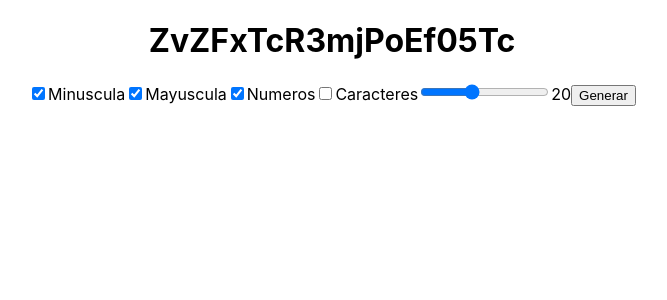
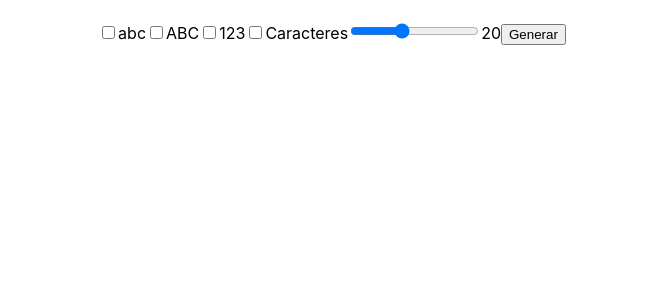
Before and after one commit to LeanRuani/Password-Generator-in-React, a React (Create React App) app: page / in a window 1280 px wide. Shown: the top 300 px of the page, without its empty margins (308-975 px from the left). Built offline with nearby package versions, Linux system fonts and the light colour scheme.

Commit message:
Cambio en el sistema generacion

```diff
--- a/src/App.js
+++ b/src/App.js
@@ -7,7 +7,6 @@ import "./App.css";
 // Cant caracteres
 class App extends React.Component {
   state = {
-    min: {
     abc: [
       "a",
       "b",
@@ -37,9 +36,6 @@ class App extends React.Component {
       "y",
       "z",
     ],
-      value: true,
-    },
-    mayus: {
     ABC: [
       "A",
       "B",
@@ -69,41 +65,52 @@ class App extends React.Component {
       "Y",
       "Z",
     ],
-      value: true,
-    },
-    num: {
     numbers: [0, 1, 2, 3, 4, 5, 6, 7, 8, 9],
-      value: true,
-    },
     caracter: 20,
+    password: [],
+    default: true,
   };
 
-  valueInputs = (e) => {
-    // this.setState({
-    //   min: { value: e.target.checked },
-    //   mayus: { value: e.target.checked },
-    //   num: { value: e.target.checked },
-    // });
+  onSubmit = (e) => {
+    e.preventDefault();
 
-    console.log(this.state.min.value);
-    console.log(this.state.mayus.value);
-    console.log(this.state.num.value);
-  };
+    const valueMin = e.target.minuscula.checked;
+    const valueMayus = e.target.mayuscula.checked;
+    const valueNum = e.target.numeros.checked;
 
-  handleCheckboxMin = (e) => {
+    if (valueMin && valueMayus && valueNum) {
       this.setState({
-      min: { value: e.target.checked },
+        password: [].concat(this.state.abc, this.state.ABC, this.state.numbers),
       });
-  };
-  handleCheckboxMayus = (e) => {
+    } else if (valueMin && valueMayus && valueNum === false) {
       this.setState({
-      mayus: { value: e.target.checked },
+        password: [].concat(this.state.abc, this.state.ABC),
       });
-  };
-  handleCheckboxNum = (e) => {
+    } else if (valueMin && valueMayus === false && valueNum === false) {
       this.setState({
-      num: { value: e.target.checked },
+        password: [].concat(this.state.abc),
       });
+    } else if (valueMin === false && valueMayus && valueNum) {
+      this.setState({
+        password: [].concat(this.state.ABC, this.state.numbers),
+      });
+    } else if (valueMin === false && valueMayus && valueNum === false) {
+      this.setState({
+        password: [].concat(this.state.ABC),
+      });
+    } else if (valueMin && valueMayus === false && valueNum) {
+      this.setState({
+        password: [].concat(this.state.abc, this.state.numbers),
+      });
+    } else if (valueMin === false && valueMayus && valueNum) {
+      this.setState({
+        password: [].concat(this.state.ABC, this.state.numbers),
+      });
+    } else if (valueMin === false && valueMayus === false && valueNum) {
+      this.setState({
+        password: [].concat(this.state.numbers),
+      });
+    }
   };
 
   handleRangeChange = (e) => {
@@ -114,37 +121,21 @@ class App extends React.Component {
     return (
       <div className="App">
         <Generator
-          min={this.state.min.value ? this.state.min.abc : null}
-          mayus={this.state.mayus.value ? this.state.mayus.ABC : null}
-          num={this.state.num.value ? this.state.num.numbers : null}
-          caracter={this.state.caracter}
+          valores={this.state.password}
+          cantidad={this.state.caracter}
         />
+        <form onSubmit={this.onSubmit}>
           <label>
-          <input
-            name="Minuscula"
-            type="checkbox"
-            checked={this.state.min.value}
-            onChange={this.handleCheckboxMin}
-          ></input>
-          Minuscula
+            <input name="minuscula" type="checkbox"></input>
+            abc
           </label>
           <label>
-          <input
-            name="Mayuscula"
-            type="checkbox"
-            checked={this.state.mayus.value}
-            onChange={this.handleCheckboxMayus}
-          ></input>
-          Mayuscula
+            <input name="mayuscula" type="checkbox"></input>
+            ABC
           </label>
           <label>
-          <input
-            name="Numeros"
-            type="checkbox"
-            checked={this.state.num.value}
-            onChange={this.handleCheckboxNum}
-          ></input>
-          Numeros
+            <input name="numeros" type="checkbox"></input>
+            123
           </label>
           <label>
             <input name="Caracteres" type="checkbox"></input>Caracteres
@@ -153,6 +144,7 @@ class App extends React.Component {
             <input
               id="typeinp"
               type="range"
+              name="range"
               min="1"
               max="50"
               value={this.state.caracter}
@@ -162,7 +154,8 @@ class App extends React.Component {
             {this.state.caracter}
           </label>
 
-        <input type="button" value="Generar" onClick={this.valueInputs}></input>
+          <button>Generar</button>
+        </form>
       </div>
     );
   }
--- a/src/Generator.jsx
+++ b/src/Generator.jsx
@@ -1,22 +1,13 @@
 import React from "react";
 
-//dos formas de seleccion de caracter para la password
-// 1ro : los meto en un array nuevo y de ahi se elije un nro random y de ahi se asignan al pass
-// 2da : dentro de un for y a su vez nro random para elegir el array de cada item
-// 3ro : Switch con los value de cada lista de items
+function Generator({ valores, cantidad }) {
+  const p = [];
 
-function Generator({ min, mayus, num, caracter }) {
-  const password = [];
+  for (let i = 0; i < cantidad; i++) {
+    const random = Math.floor(Math.random() * valores.length) + 1;
+    p[i] = valores[random];
+  }
 
-  const join = min.concat(mayus).concat(num);
-  console.log(join);
-
-  for (let i = 0; i < caracter; i++) {
-    const random = Math.floor(Math.random() * join.length) + 1;
-    password[i] = join[random];
-  }
-  console.log(password.length);
-
-  return <h1>{password}</h1>;
+  return <h1>{p}</h1>;
 }
 export default Generator;
```
Lines whose indentation alone changed are shown as unchanged.
